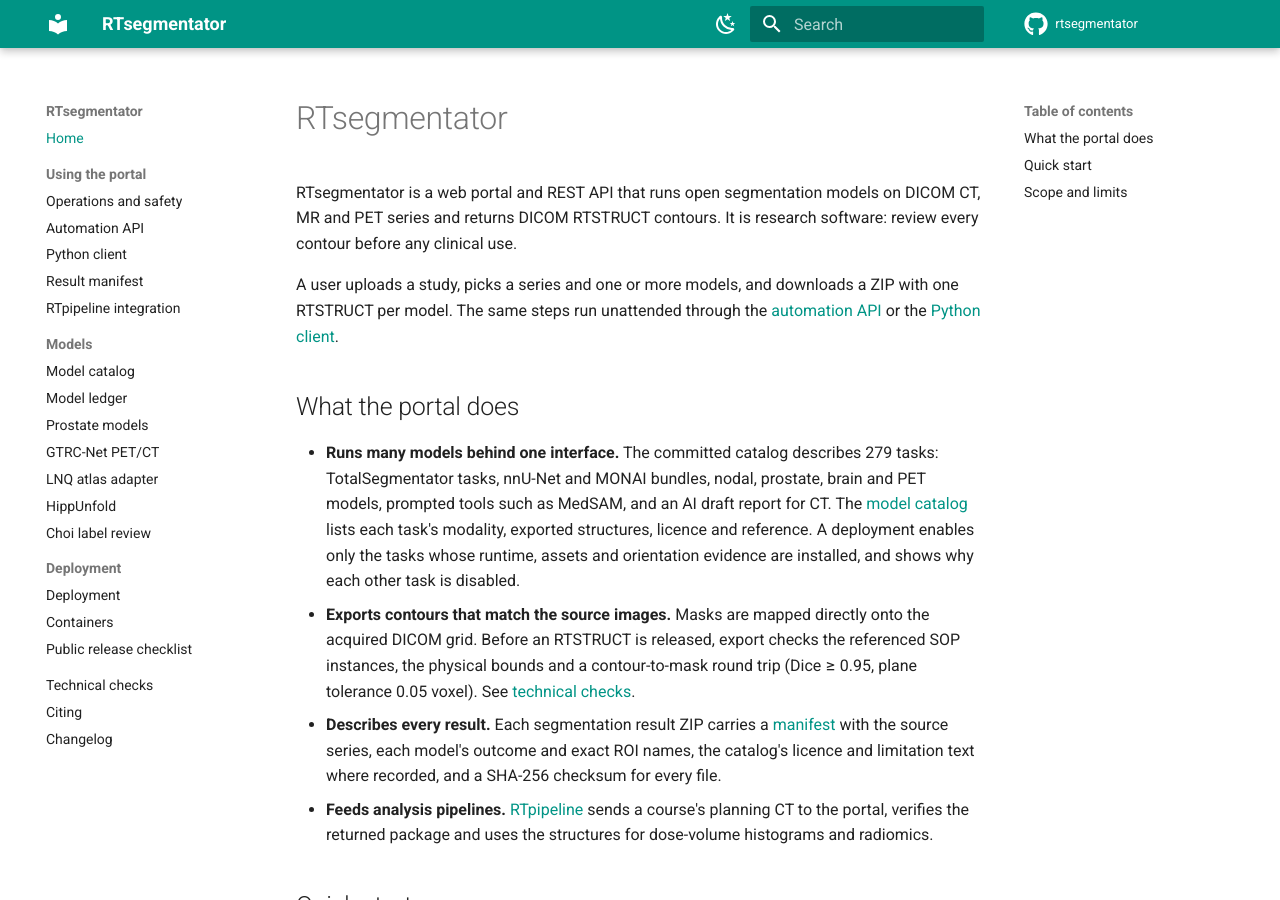
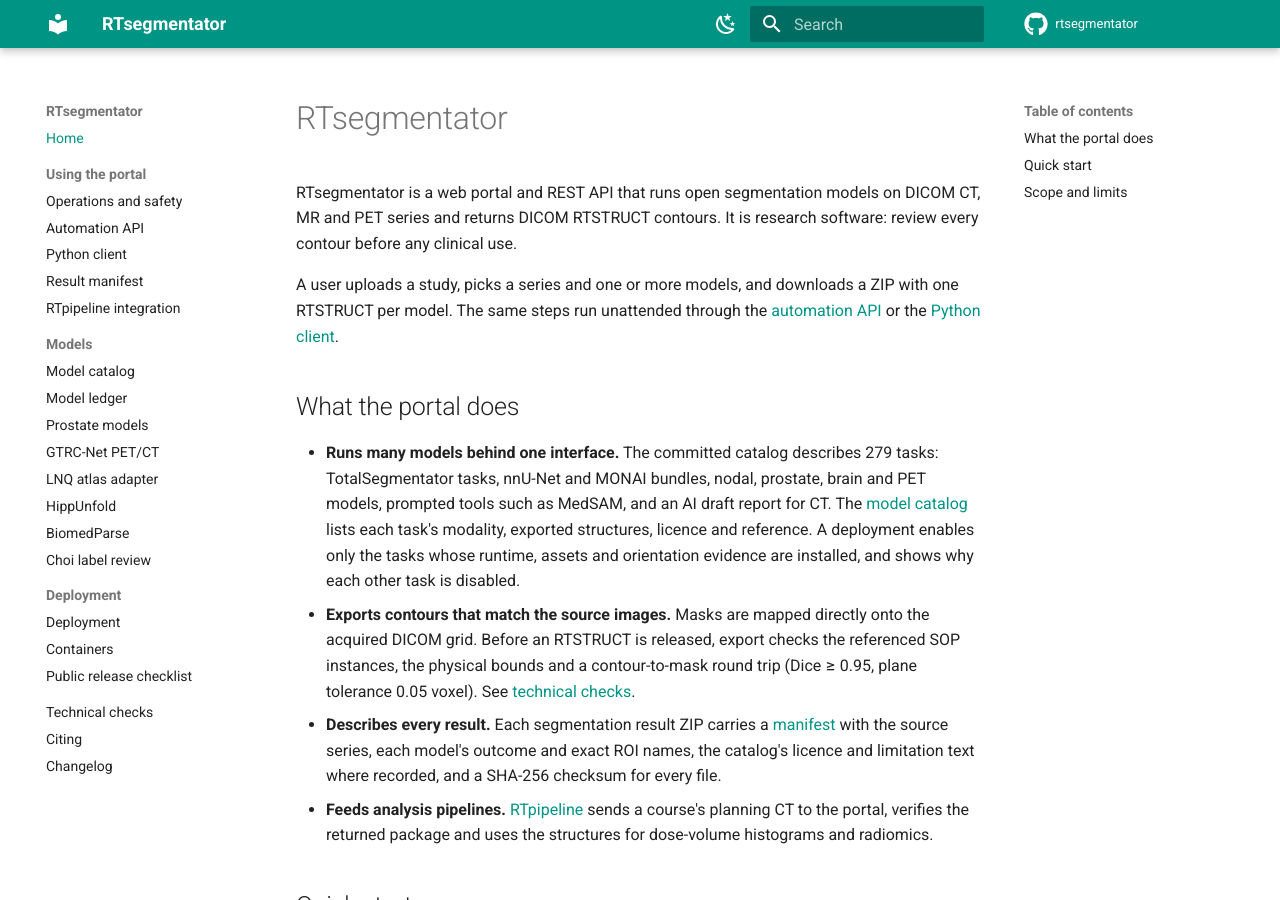
Before and after one commit to kstawiski/rtsegmentator, an MkDocs documentation site: the page built from docs/index.md, in a window 1280 px wide and 900 px high. Built offline with MkDocs 1.6.1 and Material for MkDocs 9.7.7, drawn with Linux system fonts in a browser that asks for light colours; comment, search, counter and statistics services are not loaded.

Commit message:
Docs: add BiomedParse page to site nav
docs/BIOMEDPARSE.md existed but was excluded from nav; mkdocs build
--strict warned and the page was unreachable from the published site.

```diff
--- a/mkdocs.yml
+++ b/mkdocs.yml
@@ -62,6 +62,7 @@
     - GTRC-Net PET/CT: GTRC_NET.md
     - LNQ atlas adapter: LNQ_ATLAS_ADAPTER.md
     - HippUnfold: HIPPUNFOLD.md
+    - BiomedParse: BIOMEDPARSE.md
     - Choi label review: CHOI_LABEL_REVIEW.md
   - Deployment:
     - Deployment: DEPLOYMENT.md
```
